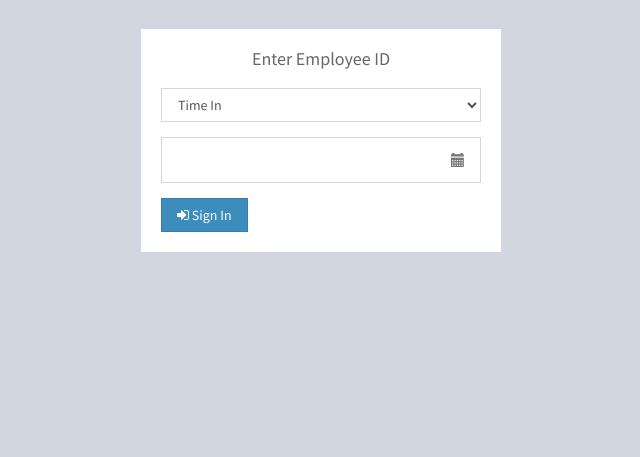
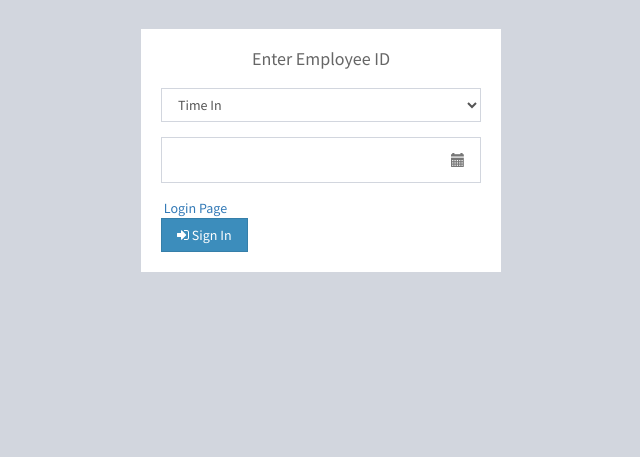
Before and after one commit to AllianaOnate/onlinepayrollphp, a PHP site: page /onlinepayrollphp/ in a window 1280 px wide. Shown: the part 196-653 px from the top of the page, without its empty margins (319-959 px from the left). Run offline with PHP 8.4, Linux system fonts and the light colour scheme; some libraries are stand-ins or nearby versions.

Commit message:
added login page

```diff
--- a/index.php
+++ b/index.php
@@ -23,6 +23,7 @@
       		</div>
       		<div class="row">
     			<div class="col-xs-4">
+                <name="login"><i class="fa fa-log-in"></i> <a href="http://localhost/onlinepayrollphp/admin/">Login Page</a></>
           			<button type="submit" class="btn btn-primary btn-block btn-flat" name="signin"><i class="fa fa-sign-in"></i> Sign In</button>
         		</div>
       		</div>
```
